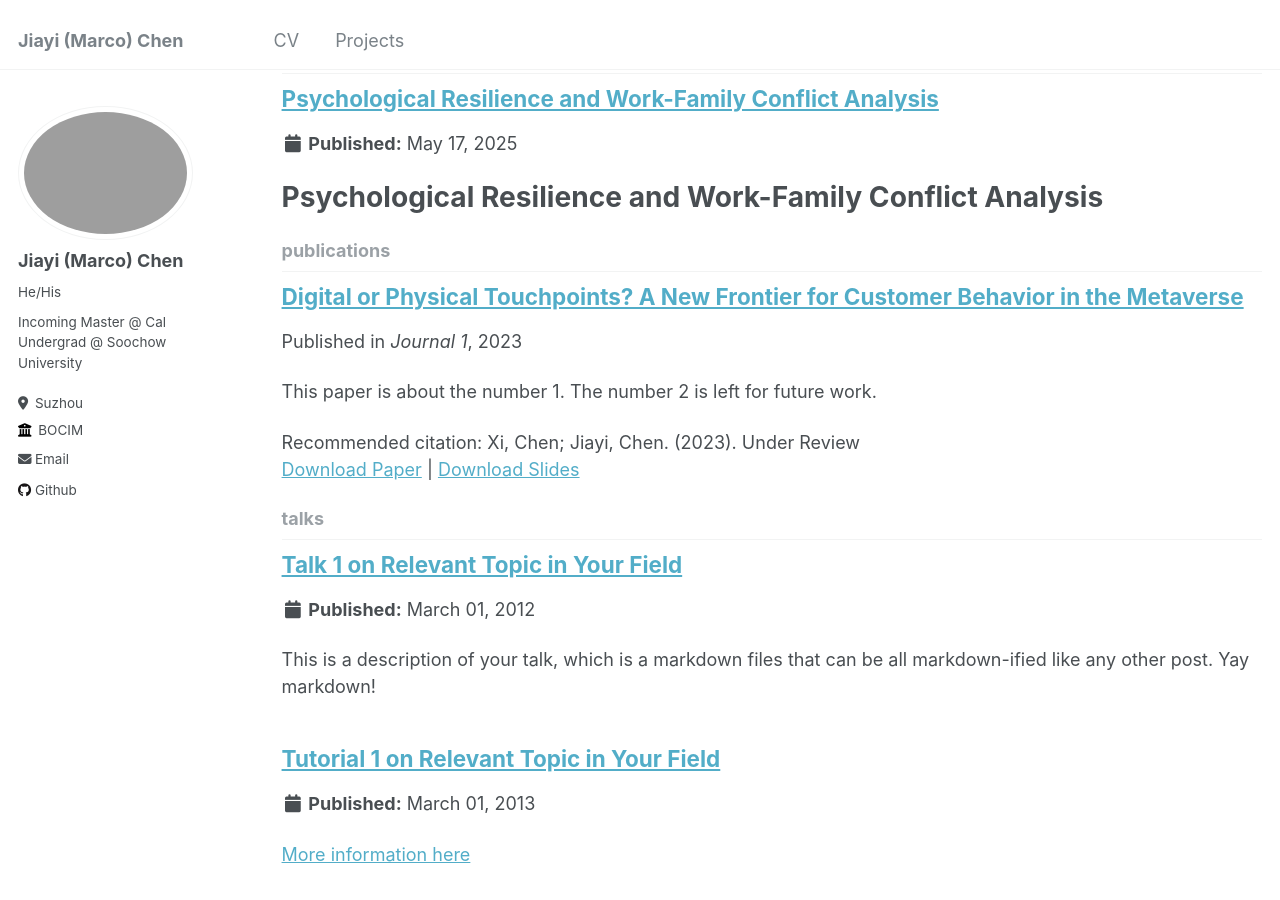
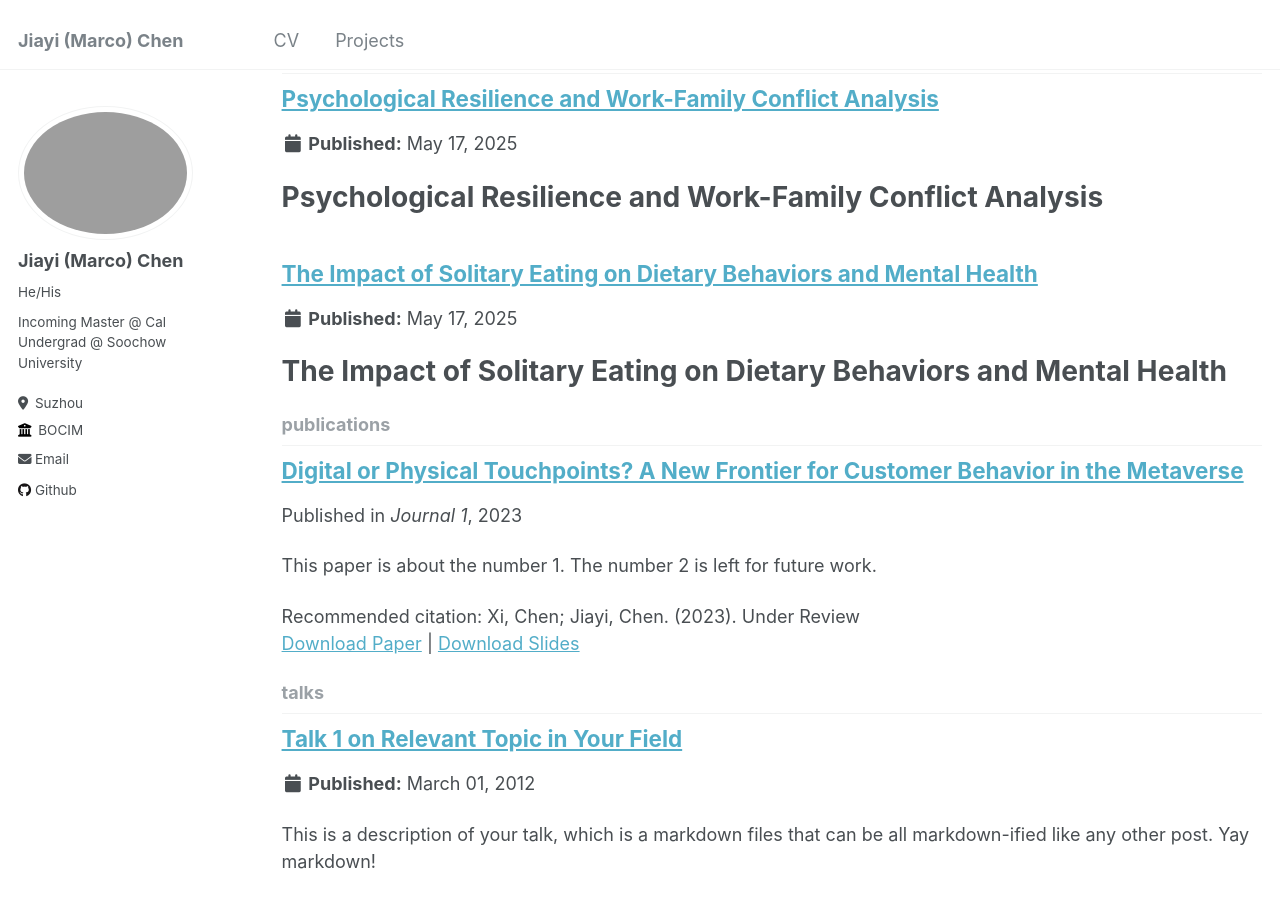
Before and after one commit to marcochen0720/marcochen0720.github.io, a Jekyll site: the page built from _pages/collection-archive.html, in a window 1280 px wide and 900 px high, scrolled down 1075 px. Built offline with Jekyll 4.4.1, drawn with Linux system fonts in a browser that asks for light colours.

Commit message:
Update project2.md

```diff
--- a/_projects/project2.md
+++ b/_projects/project2.md
@@ -1,3 +1,14 @@
+---
+layout: projects
+title: The Impact of Solitary Eating on Dietary Behaviors and Mental Health
+description: NLP-based analysis of psychological resilience and work-family conflict among stay-at-home mothers through semi-structured interviews
+img: images/psych_nlp.png
+importance: 1
+category: research
+---
+
+
+
 # The Impact of Solitary Eating on Dietary Behaviors and Mental Health
 
 ## Research Overview
```
